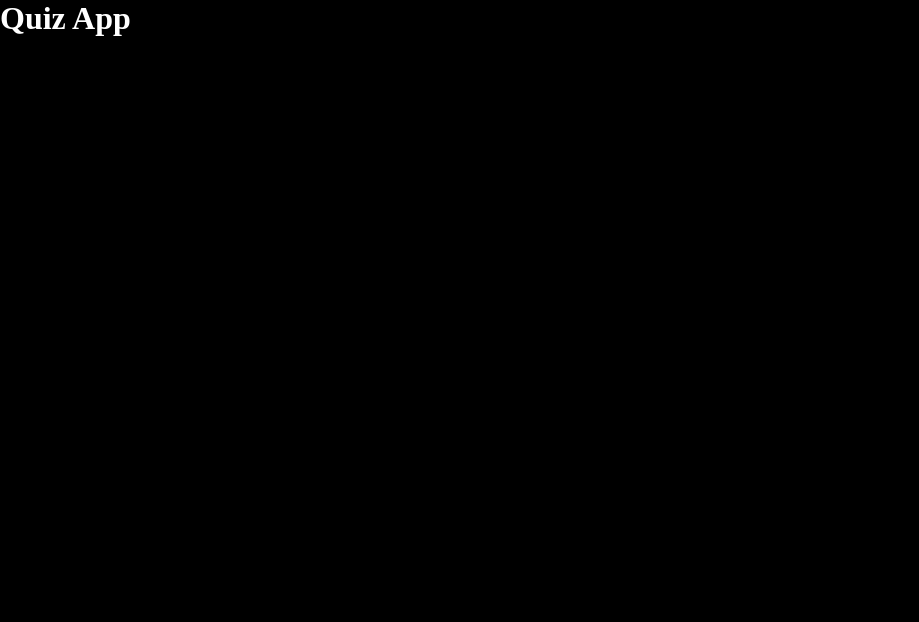
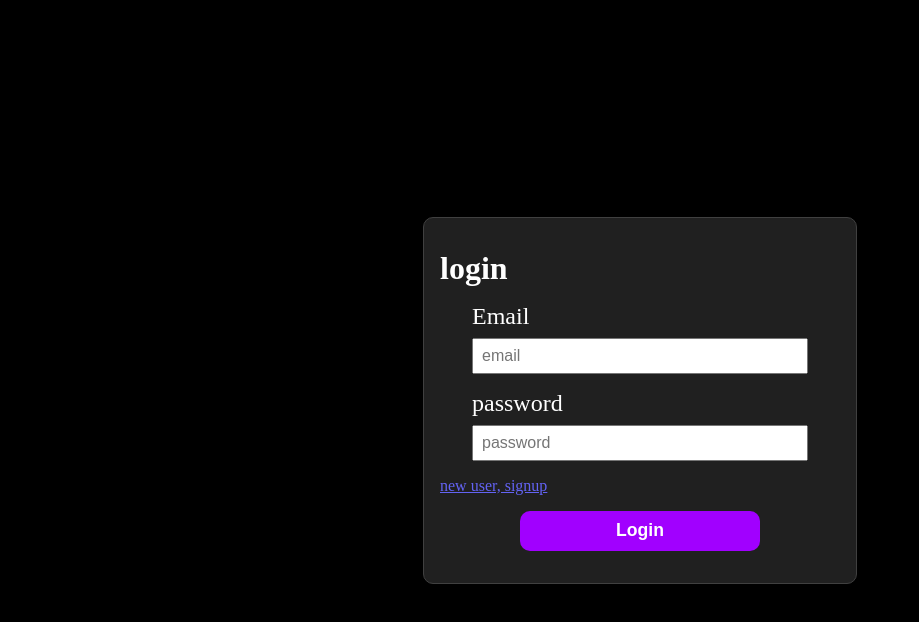
Before and after one commit to itisameerkhan/techleap-quizapp-frontend, a React (Vite) app: page / in a window 1280 px wide. Shown: the top 622 px of the page, without its empty margins (0-919 px from the left). Built offline with nearby package versions, Linux system fonts and the light colour scheme; no server answers.

Commit message:
login pafe config

```diff
--- a/package.json
+++ b/package.json
@@ -11,9 +11,12 @@
   },
   "dependencies": {
     "@reduxjs/toolkit": "^2.7.0",
+    "axios": "^1.8.4",
     "react": "^19.0.0",
     "react-dom": "^19.0.0",
     "react-redux": "^9.2.0",
+    "react-router-dom": "^7.5.1",
+    "react-toastify": "^11.0.5",
     "sass": "^1.87.0"
   },
   "devDependencies": {
--- a/src/App.jsx
+++ b/src/App.jsx
@@ -1,9 +1,10 @@
+import { Outlet } from "react-router-dom";
 import "./index.scss";
 
 const App = () => {
   return (
     <div className="app">
-      <h1>Quiz App</h1>
+      <Outlet />
     </div>
   );
 };
--- /dev/null
+++ b/src/pages/Home/Home.jsx
@@ -0,0 +1,11 @@
+import "./Home.scss";
+
+const Home = () => {
+  return (
+    <div className="home">
+        <h1>Home</h1>
+    </div>
+  )
+}
+
+export default Home
--- /dev/null
+++ b/src/pages/Login/Login.jsx
@@ -0,0 +1,152 @@
+import { useState, useEffect } from "react";
+import "./Login.scss";
+import { ToastContainer, toast } from "react-toastify";
+import axios from "axios";
+import { useNavigate } from "react-router-dom";
+
+const Login = () => {
+  const [isLogin, setIsLogin] = useState(true);
+  const [user, setUser] = useState({
+    name: "",
+    email: "",
+    password: "",
+  });
+  const navigate = useNavigate();
+
+  const handleChange = (e) => {
+    setUser({
+      ...user,
+      [e.target.name]: e.target.value,
+    });
+  };
+
+  const handleSubmit = async () => {
+    try {
+      if (isLogin) {
+        const response = await axios.post(
+          "http://localhost:8080/user/login",
+          {
+            email: user.email,
+            password: user.password,
+          },
+          { withCredentials: true }
+        );
+
+        if (!response.data.success) {
+          toast.error(response.data.message);
+          return;
+        }
+
+        console.log(response);
+
+        navigate("/home");
+      } else {
+        const response = await axios.post(
+          "http://localhost:8080/user/new",
+          {
+            name: user.name,
+            email: user.email,
+            password: user.password,
+          },
+          {
+            withCredentials: true,
+          }
+        );
+
+        if (!response.data.success) {
+          const notify = () => {
+            toast.error(response.data.message);
+          };
+          notify();
+
+          return;
+        }
+
+        navigate("/home");
+      }
+    } catch (e) {
+      console.log(e);
+    }
+  };
+
+  const authenticateFunction = async () => {
+    try {
+      const response = await axios.get(
+        "http://localhost:8080/user/authenticate",
+        { withCredentials: true }
+      );
+
+      if(response.data.success) {
+        navigate("/home");
+      }
+
+    } catch (e) {
+      console.log(e);
+    }
+  };
+
+  useEffect(() => {
+    authenticateFunction();
+  }, []);
+
+  return (
+    <div className="login">
+      <div className="login-main">
+        <h1>{isLogin ? "login" : "Signup"}</h1>
+        <div className="login-content">
+          {!isLogin && (
+            <div className="l-main">
+              <label>name</label>
+              <input
+                type="text"
+                placeholder="name"
+                onChange={handleChange}
+                name="name"
+              />
+            </div>
+          )}
+          <div className="l-main">
+            <label>Email</label>
+            <input
+              type="email"
+              placeholder="email"
+              onChange={handleChange}
+              name="email"
+            />
+          </div>
+          <div className="l-main">
+            <label>password</label>
+            <input
+              type="password"
+              placeholder="password"
+              onChange={handleChange}
+              name="password"
+            />
+          </div>
+        </div>
+        <p className="l-btn-1" onClick={() => setIsLogin(!isLogin)}>
+          {!isLogin ? "already having an account? login" : "new user, signup"}
+        </p>
+        <div className="l-btn-2-c">
+          <button className="l-btn-2" onClick={handleSubmit}>
+            {Login ? "Login" : "Signup"}
+          </button>
+        </div>
+      </div>
+      <ToastContainer
+        position="bottom-right"
+        autoClose={5000}
+        hideProgressBar={false}
+        newestOnTop={false}
+        closeOnClick={false}
+        rtl={false}
+        pauseOnFocusLoss
+        draggable
+        pauseOnHover
+        theme="light"
+      />
+    </div>
+  );
+};
+
+export default Login;
--- /dev/null
+++ b/src/pages/Login/Login.scss
@@ -0,0 +1,69 @@
+$primary-color-1: "#A100FF";
+
+.login {
+    display: flex;
+    align-items: center;
+    justify-content: center;
+    height: 100vh;
+}
+
+.login-main {
+    border:1px solid #404040;
+    padding: 2rem 1rem 1rem 1rem;
+    border-radius: 10px;
+    width: 25rem;
+    background-color: #202020;
+}
+
+.login-content {
+    margin: 1rem;
+
+    div {
+        display: flex;
+        flex-direction: column;
+        margin: 1rem;
+        gap: .5rem;
+
+        label {
+            font-size: 1.5rem;
+            font-weight:500;
+        }
+
+        input {
+            height: 2rem;
+            padding: 0 .5rem;
+            outline: none;
+            font-size: 1rem;
+        }
+    }
+}
+.l-btn-1 {
+    cursor: pointer;
+    user-select: none;
+    color: rgb(99, 99, 244);
+    text-decoration: underline;
+}
+.l-btn-2-c {
+    width: 100%;
+    display: flex;
+    align-items: center;
+    justify-content: center;
+    margin: 1rem 0;
+
+    button {
+        height: 2.5rem;
+        width: 15rem;
+        background-color: #a100ff;
+        border: none;
+        border-radius: 10px;
+        font-size: 1.1rem;
+        font-weight: bold;
+        color:white;
+        cursor: pointer;
+        transition: all 200ms ease-in-out;
+
+        &:active {
+            transform: scale(0.96);
+        }
+    }
+}
```
Also changed, not shown: src/main.jsx (+22 -1 lines), src/pages/Home/Home.scss (added), 1 other file (tests, documents, lock files or other folders).
